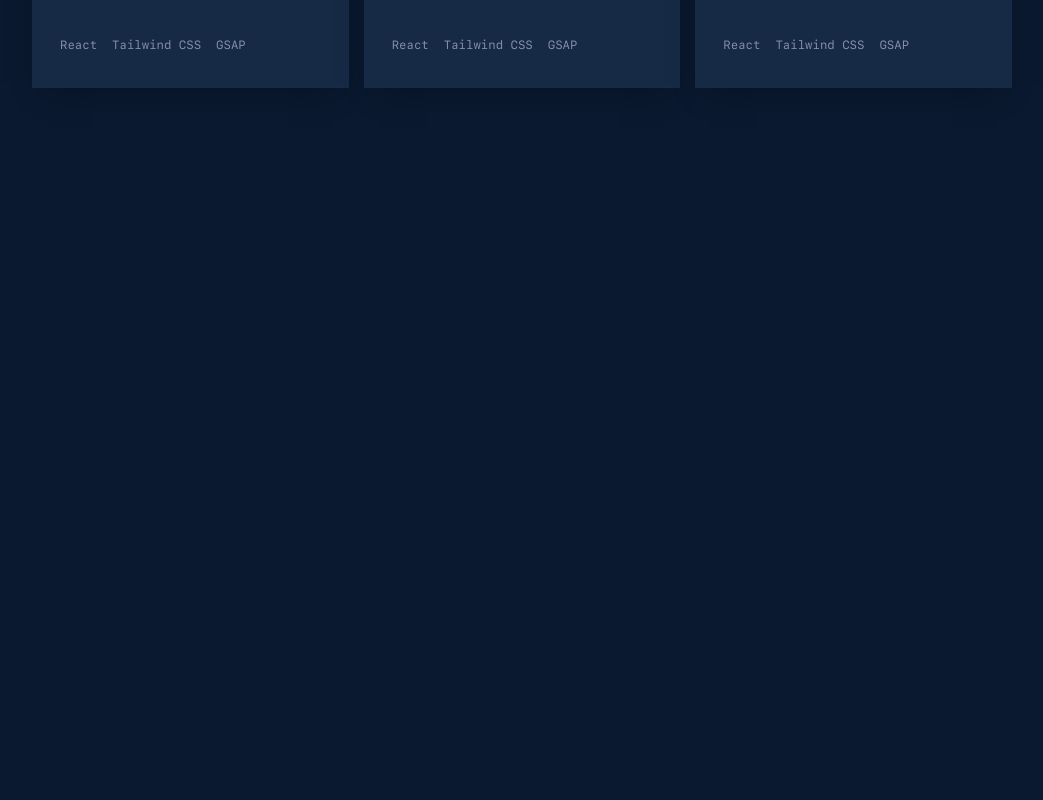
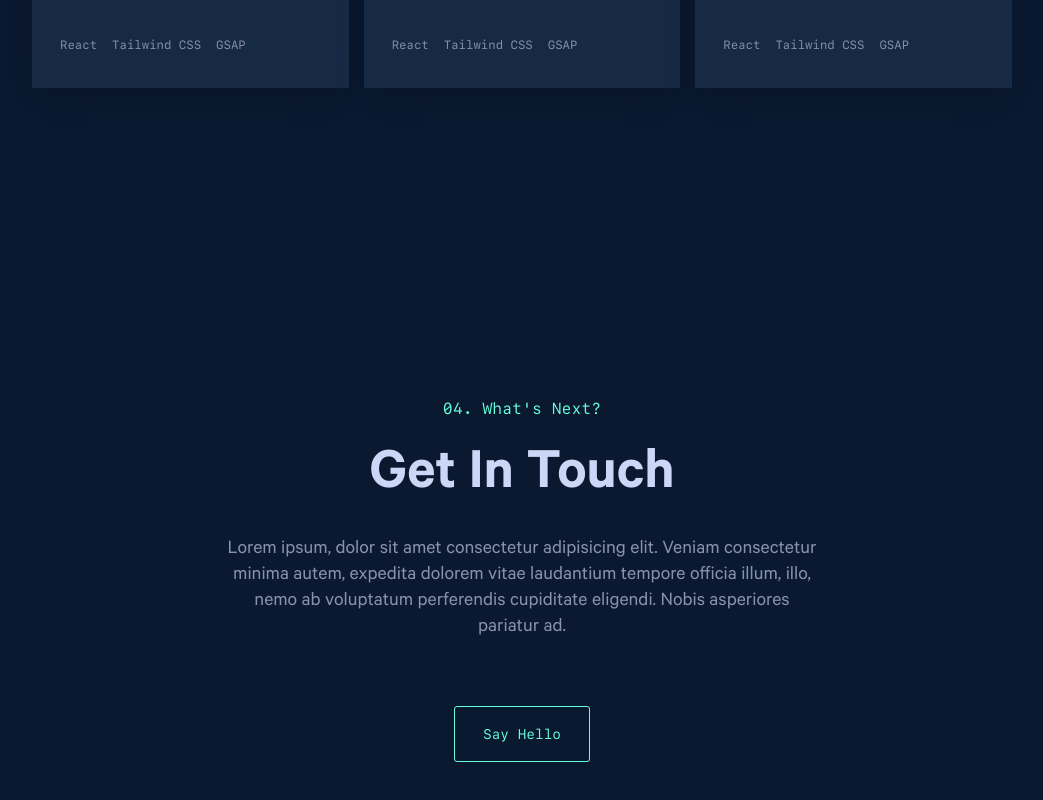
Before and after one commit to arafatYasir/Portfolio, a Next.js app: page / in a window 1280 px wide. Shown: the part 3839-4639 px from the top of the page, without its empty margins (118-1161 px from the left). Before the commit the page ends 4077 px from the top, so only its background shows below. Built offline with nearby package versions, Linux system fonts and the light colour scheme; no server answers.

Commit message:
feat(ui): implement contact section

```diff
--- /dev/null
+++ b/app/components/ContactSection.tsx
@@ -0,0 +1,48 @@
+import { useGSAP } from "@gsap/react";
+import { useMediaQuery } from "../hooks/useMediaQuery";
+import gsap from "gsap";
+import Button from "./Button";
+
+const ContactSection = () => {
+    // Extra responsive breakpoints
+    const breakpoint1 = useMediaQuery("(min-width: 1001px)");
+    const breakpoint2 = useMediaQuery("(max-width: 480px)");
+
+    useGSAP(() => {
+        gsap.from("#contact", {
+            scrollTrigger: {
+                trigger: "#contact",
+                start: "top 90%"
+            },
+            opacity: 0,
+            yPercent: 6,
+            ease: "power1.inOut",
+            delay: 0.35
+        })
+    }, []);
+
+    return (
+        <section id="contact" className="flex flex-col items-center max-w-[600px] mx-auto mb-[100px] py-[100px] md:py-[150px]">
+            {/* ---- Section Heading ---- */}
+            <div>
+                <p className={`font-mono ${breakpoint1 ? "text-base leading-[21px]" : "text-sm leading-[18px]"} text-[#64ffda] text-center mt-2.5 mb-5`}>
+                    <span className="select-none">04. </span>
+                    What&apos;s Next?
+                </p>
+
+                <h2 className={`font-calibre font-semibold text-[40px] leading-[52px] ${breakpoint1 ? "text-[60px] leading-[78px]" : "md:text-[50px] md:leading-[65px]"}  text-[#ccd6f6] text-center  mb-5`}>Get In Touch</h2>
+            </div>
+
+            {/* ---- Description ---- */}
+            <p className={`font-calibre ${breakpoint2 ? "text-lg leading-[23px]" : "text-xl leading-[26px]"} text-[#8892b0] text-center mb-[15px]`}>
+                Lorem ipsum, dolor sit amet consectetur adipisicing elit. Veniam consectetur minima autem, expedita dolorem vitae laudantium tempore officia illum, illo, nemo ab voluptatum perferendis cupiditate eligendi. Nobis asperiores pariatur ad.
+            </p>
+
+            <a href="mailto:iamyasir.arafat01@gmail.com" className="mt-[50px]">
+                <Button value="Say Hello" />
+            </a>
+        </section>
+    )
+}
+
+export default ContactSection
--- a/app/page.tsx
+++ b/app/page.tsx
@@ -14,6 +14,7 @@ import LoadingUI from "./components/LoadingUI"
 import AboutSection from "./components/AboutSection";
 import ProjectsSection from "./components/ProjectsSection";
 import OtherProjectsSection from "./components/OtherProjectsSection";
+import ContactSection from "./components/ContactSection";
 
 gsap.registerPlugin(useGSAP);
 gsap.registerPlugin(ScrollTrigger);
@@ -166,6 +167,7 @@ const Home = () => {
         <AboutSection />
         <ProjectsSection />
         <OtherProjectsSection />
+        <ContactSection />
       </main>
 
       {/* ---- Fixed Social Links ---- */}
```
